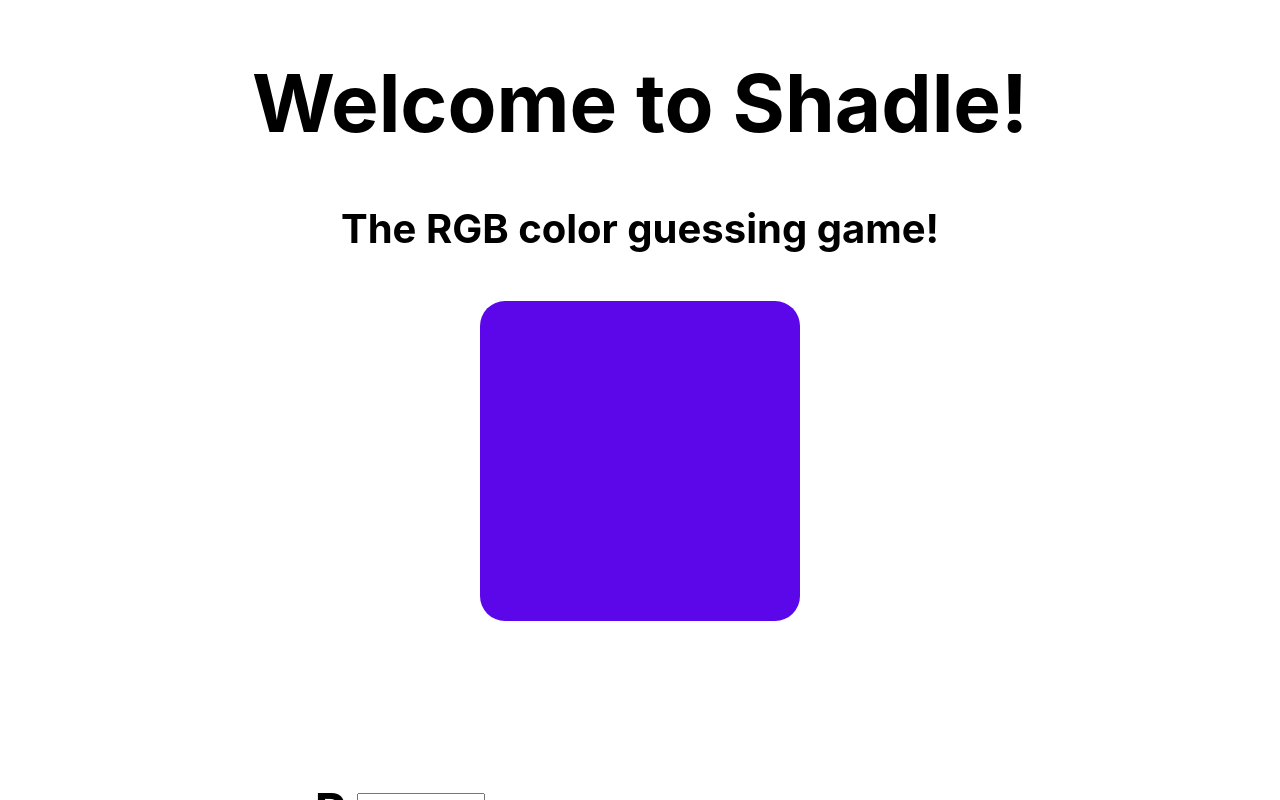
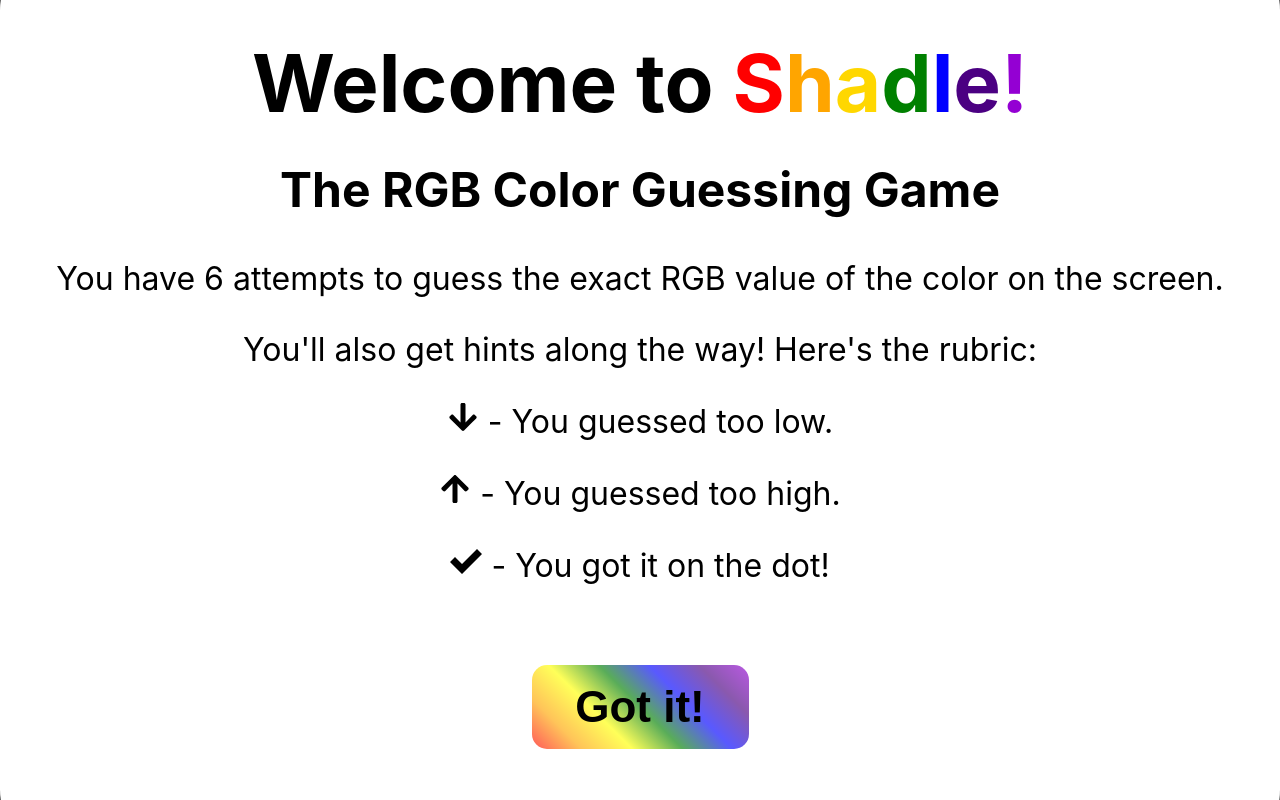
Before and after one commit to connork97/shadle, a React (Create React App) app: page / in a window 1280 px wide. Shown: the top 800 px of the page. Built offline with nearby package versions, Linux system fonts and the light colour scheme.

Commit message:
added instructions modal for page

```diff
--- a/package.json
+++ b/package.json
@@ -11,6 +11,7 @@
     "react": "^18.2.0",
     "react-bootstrap": "^2.8.0",
     "react-dom": "^18.2.0",
+    "react-icons": "^4.10.1",
     "react-scripts": "5.0.1",
     "react-spring": "^9.7.2",
     "web-vitals": "^2.1.4"
--- a/src/App.js
+++ b/src/App.js
@@ -7,6 +7,7 @@ import Color from './components/Color';
 import Guess from './components/Guess';
 import PreviousGuesses from './components/PreviousGuesses';
 import WinModal from './components/WinModal';
+import InstructionsModal from './components/InstructionsModal';
 import useGetContrastColor from './utils/useGetContrastColor';
 
 function App() {
@@ -20,6 +21,10 @@ function App() {
     setRgbColorOfTheDay(`rgb(${colorOfTheDay[0]}, ${colorOfTheDay[1]}, ${colorOfTheDay[2]})`)
     setOpaqueRgbColorOfTheDay(`rgba(${colorOfTheDay[0]}, ${colorOfTheDay[1]}, ${colorOfTheDay[2]}, 0.25)`)
   }, [colorOfTheDay])
+
+  useEffect(() => {
+    document.body.style.backgroundColor = `rgba(${colorOfTheDay[0]}, ${colorOfTheDay[1]}, ${colorOfTheDay[2]}, 0.25)`;
+  }, [])
 
   console.log(opaqueRgbColorOfTheDay)
   useEffect(() => {
@@ -39,6 +44,16 @@ function App() {
     setWinModalIsOpen(false);
   };
 
+  const [instructionsModalIsOpen, setInstructionsModalIsOpen] = useState(true);
+
+  const openInstructionsModal = () => {
+    setInstructionsModalIsOpen(true)
+  }
+
+  const closeInstructionsModal = () => {
+    setInstructionsModalIsOpen(false)
+  }
+
   return (
     <div className="App">
       <h1 className="shadleH1">Welcome to Shadle!</h1>
@@ -49,6 +64,10 @@ function App() {
         opaqueRgbColorOfTheDay={opaqueRgbColorOfTheDay}
         winModalIsOpen={winModalIsOpen}
         closeWinModal={closeWinModal}
+      />
+      <InstructionsModal
+        instructionsModalIsOpen={instructionsModalIsOpen}
+        closeInstructionsModal={closeInstructionsModal}
       />
       <Color
         colorOfTheDay={colorOfTheDay}
--- a/src/components/Color.module.css
+++ b/src/components/Color.module.css
@@ -4,4 +4,6 @@
     width: 20rem;
     /* background-color: rgb(1, 2, 3); */
     border-radius: 25px;
+    box-shadow: 0 3px 12px rgba(0, 0, 0, 0.2);
+
 }
--- a/src/components/Guess.module.css
+++ b/src/components/Guess.module.css
@@ -20,6 +20,8 @@
     font-size: 2rem;
     text-align: center;
     width: 7.5rem;
+    border-radius: 15px;
+    border-width: 1px;
     /* height: 1.5rem; */
 }
 
--- /dev/null
+++ b/src/components/InstructionsModal.js
@@ -0,0 +1,36 @@
+import styles from './InstructionsModal.module.css';
+
+import { FaArrowUp, FaArrowDown } from 'react-icons/fa';
+import { ImCheckmark } from 'react-icons/im';
+
+const InstructionsModal = ({ instructionsModalIsOpen, closeInstructionsModal }) => {
+    if (!instructionsModalIsOpen) return null;
+
+    return (
+        <div className={styles.instructionsModalOverlay}>
+            <div className={styles.instructionsModalDiv}>
+                <h1 className={styles.welcomeH1}>Welcome to
+                    <span style={{color: 'red'}}>&nbsp;S</span>
+                    <span style={{color: 'orange'}}>h</span>
+                    <span style={{color: 'gold'}}>a</span>
+                    <span style={{color: 'green'}}>d</span>
+                    <span style={{color: 'blue'}}>l</span>
+                    <span style={{color: 'indigo'}}>e</span>
+                    <span style={{color: 'darkviolet'}}>!</span>
+                </h1>
+                <h2 className={styles.welcomeH2}>The RGB Color Guessing Game</h2>
+                <p className={styles.instructionsP}>You have 6 attempts to guess the exact RGB value of the color on the screen.</p>
+                <p className={styles.instructionsP}>You'll also get hints along the way!  Here's the rubric:</p>
+                <p className={styles.hintsP}><FaArrowDown /> - You guessed too low.</p>
+                <p className={styles.hintsP}><FaArrowUp /> - You guessed too high.</p>
+                <p className={styles.hintsP}><ImCheckmark /> - You got it on the dot!</p>
+                {/* <p className={styles.colorP}>{rgbColorOfTheDay}</p> */}
+                <button className={styles.closeButton} onClick={closeInstructionsModal}>
+                    <span className={styles.closeButtonSpan} style={{opacity: '1'}}>Got it!</span>
+                </button>
+            </div>
+        </div>
+    )
+};
+
+export default InstructionsModal;
--- /dev/null
+++ b/src/components/InstructionsModal.module.css
@@ -0,0 +1,62 @@
+.instructionsModalOverlay {
+    position: fixed;
+    top: 0;
+    left: 0;
+    width: 100%;
+    height: 100%;
+    background-color: rgba(0, 0, 0, 0.5);
+    display: flex;
+    justify-content: center;
+    align-items: center;
+    z-index: 10;
+}
+
+.instructionsModalDiv {
+/* position: absolute; */
+    position: relative;
+    width: 100rem;
+    height: 52.5rem;
+    background-color: white;
+    padding: 20px;
+    border-radius: 50px;
+    box-shadow: 0 16px 24px rgba(0, 0, 0, 0.2);
+    z-index: 10;
+}
+
+.welcomeH1 {
+    position: relative;
+    font-size: 5rem;
+    font-weight: bold;
+}
+
+
+.welcomeH2 {
+    font-size: 3rem;
+    margin-top: -1.5rem;
+}
+
+.closeButton {
+    position: relative;
+    margin: 3rem auto;
+    height: 10%;
+    width: 17.5%;
+    border: none;
+    border-radius: 15px;
+    cursor: pointer;
+    font-size: 2.75rem;
+    font-weight: bolder;
+    /* opacity: 0.65; */
+    background: linear-gradient(45deg, rgba(255, 0, 0, 0.65), rgba(255, 165, 0, 0.65), rgba(255, 255, 0, 0.65), rgba(0, 128, 0, 0.65), rgba(0, 0, 255, 0.65), rgba(75, 0, 130, 0.65), rgba(148, 0, 211, 0.65));
+}
+
+
+
+.instructionsP, .hintsP {
+    font-size: 2rem;
+}
+
+
+  .colorP {
+    font-size: 3rem;
+    font-weight: bold;
+  }
--- a/src/components/PreviousGuesses.js
+++ b/src/components/PreviousGuesses.js
@@ -1,5 +1,8 @@
 import { render } from '@testing-library/react';
 import styles from './PreviousGuesses.module.css';
+
+import { FaArrowUp, FaArrowDown } from 'react-icons/fa';
+import { ImCheckmark } from 'react-icons/im';
 
 const PreviousGuesses = ({ colorOfTheDay, previousUserGuesses }) => {
 
@@ -9,30 +12,73 @@ const PreviousGuesses = ({ colorOfTheDay, previousUserGuesses }) => {
         return brightness >= 128 ? 'black' : 'white';
       };
 
-    const renderPreviousUserGuesses = previousUserGuesses.map((guess, index) => {
-        let hintOne
-        let hintTwo
-        let hintThree
-        if (guess[0] < colorOfTheDay[0]) hintOne = '↑'
-        else hintOne = '↓'
-        if (guess[1] < colorOfTheDay[1]) hintTwo = '↑'
-        else hintTwo = '↓'
-        if (guess[2] < colorOfTheDay[2]) hintThree = '↑'
-        else hintThree = '↓'
+    // const renderPreviousUserGuesses = previousUserGuesses.map((guess, index) => {
+    //     let hintOne
+    //     let hintTwo
+    //     let hintThree
+    //     if (guess[0] < colorOfTheDay[0]) hintOne = '↑'
+    //     else if (guess[0] === colorOfTheDay[0]) hintOne = '✔'
+    //     else hintOne = '↓'
+    //     if (guess[1] < colorOfTheDay[1]) hintTwo = '↑'
+    //     else if (guess[1] === colorOfTheDay[1]) hintTwo = '✔'
+    //     else hintTwo = '↓'
+    //     if (guess[2] < colorOfTheDay[2]) hintThree = '↑'
+    //     else if (guess[2] === colorOfTheDay[2]) hintThree = '✔'
+    //     else hintThree = '↓'
 
-        const guessRGB = `rgb(${guess[0]}, ${guess[1]}, ${guess[2]})`
+    //     const guessRGB = `rgb(${guess[0]}, ${guess[1]}, ${guess[2]})`
 
-        console.log(index)
-        return (
-            <p
-                className={styles.previousGuessP}
-                style={{ backgroundColor: `${guessRGB}`, color: `${getContrastColor(guessRGB)}`}}
-            >
-                rgb({guess[0]}, {guess[1]}, {guess[2]}) → {hintOne} {hintTwo} {hintThree}
-            </p>
-        )
-    })
+    //     console.log(index)
+    //     return (
+    //         <p
+    //             className={styles.previousGuessP}
+    //             style={{ backgroundColor: `${guessRGB}`, color: `${getContrastColor(guessRGB)}`}}
+    //         >
+    //             rgb({guess[0]}, {guess[1]}, {guess[2]}) → {hintOne} {hintTwo} {hintThree}
+    //         </p>
+    //     )
+    // })
+    const renderPreviousUserGuesses = [];
 
+    for (let index = 0; index < 6; index++) {
+        const guess = previousUserGuesses[index];
+        if (guess) {
+            const guessRGB = `rgb(${guess[0]}, ${guess[1]}, ${guess[2]})`;
+
+            let hintOne, hintTwo, hintThree;
+            if (guess[0] < colorOfTheDay[0]) hintOne = <FaArrowDown className={styles.hintArrow} />
+            else if (guess[0] === colorOfTheDay[0]) hintOne = <ImCheckmark style={{color: `${getContrastColor(guessRGB)}`}} className={styles.checkmarkHint} />
+            else hintOne = <FaArrowUp className={styles.hintArrow} />
+            if (guess[1] < colorOfTheDay[1]) hintTwo = <FaArrowDown className={styles.hintArrow} />
+            else if (guess[1] === colorOfTheDay[1]) hintTwo = <ImCheckmark className={styles.checkmarkHint} />
+            else hintTwo = <FaArrowUp className={styles.hintArrow} />
+            if (guess[2] < colorOfTheDay[2]) hintThree = <FaArrowDown className={styles.hintArrow} />
+            else if (guess[2] === colorOfTheDay[2]) hintThree = <ImCheckmark className={styles.checkmarkHint} />
+            else hintThree = <FaArrowUp className={styles.hintArrow} />
+            // Logic for generating hints
+
+
+            renderPreviousUserGuesses.push(
+                <p
+                    key={index}
+                    className={styles.previousGuessP}
+                    style={{ backgroundColor: `${guessRGB}`, color: `${getContrastColor(guessRGB)}`}}
+                >
+                    rgb({guess[0]}{hintOne}, {guess[1]}{hintTwo}, {guess[2]}{hintThree})
+                </p>
+            );
+        } else {
+            renderPreviousUserGuesses.push(
+                <p
+                    key={index}
+                    className={styles.previousGuessP}
+                >
+                    {/* You have {6 - previousUserGuesses.length} guesses remaining. */}
+                    &nbsp;
+                </p>
+            );
+        }
+    }
 
 
     return (
--- a/src/components/PreviousGuesses.module.css
+++ b/src/components/PreviousGuesses.module.css
@@ -5,10 +5,33 @@
 }
 
 .previousGuessP {
+    /* display: inline-block; */
     margin: 0.5rem auto;
     /* width: 35rem; */
+    width: auto;
+    height: 3.25rem;
     border-radius: 25px;
     font-size: 2rem;
     line-height: 3.25rem;
-    /* background-color: rgb(225, 225, 225); */
+    background-color: rgb(255, 255, 255);
 }
+
+.hintArrow {
+    margin-bottom: -0.15rem;
+    margin-left: 0.25rem;
+    background-color: white;
+    color: black;
+    width: 1rem;
+    height: 1.5rem;
+    border: 1px solid black;
+    border-radius: 25%;
+}
+
+.checkmarkHint {
+    position: relative;
+    margin-bottom: -0.25rem;
+    margin-left: 0.25rem;
+    transform: scaleY(1.5);
+    width: 1.25rem;
+    z-index: 1;
+}
--- a/src/components/WinModal.module.css
+++ b/src/components/WinModal.module.css
@@ -8,16 +8,19 @@
     display: flex;
     justify-content: center;
     align-items: center;
+    z-index: 10;
   }
 
   .winModalDiv {
     /* position: absolute; */
+    position: relative;
     width: 50%;
     height: 50%;
     background-color: white;
     padding: 20px;
     border-radius: 8px;
     box-shadow: 0 2px 4px rgba(0, 0, 0, 0.2);
+    z-index: 10;
   }
 
   .closeButton {
```
Also changed, not shown: firebase.json (added), 2 other files (tests, documents, lock files or other folders).
